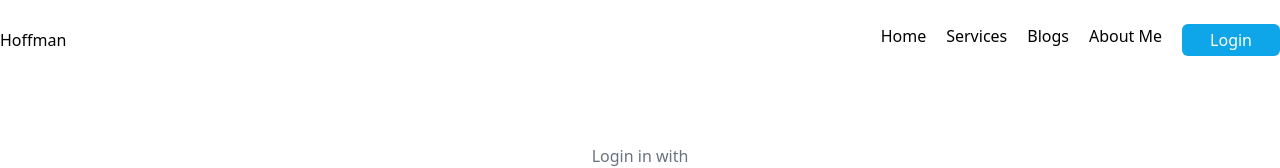
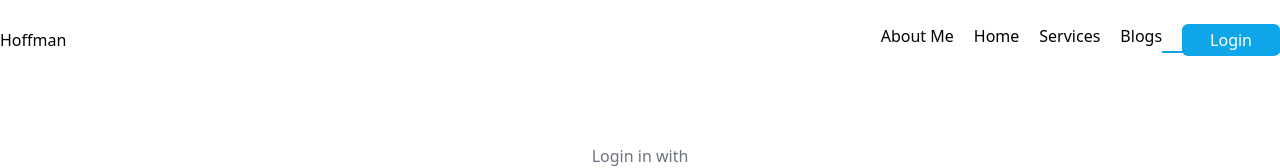
Before and after one commit to iamraihan/doctor-hoffman-independent-service, a React (Create React App) app: page /login in a window 1280 px wide. Shown: the top 168 px of the page. Built offline with nearby package versions, Linux system fonts and the light colour scheme; no server answers.

Commit message:
custom link added

```diff
--- a/package.json
+++ b/package.json
@@ -3,6 +3,7 @@
   "version": "0.1.0",
   "private": true,
   "dependencies": {
+    "@heroicons/react": "^1.0.6",
     "@testing-library/jest-dom": "^5.16.4",
     "@testing-library/react": "^13.1.1",
     "@testing-library/user-event": "^13.5.0",
@@ -10,6 +11,7 @@
     "react": "^18.0.0",
     "react-dom": "^18.0.0",
     "react-firebase-hooks": "^5.0.3",
+    "react-hook-form": "^7.30.0",
     "react-icons": "^4.3.1",
     "react-router-dom": "^6.3.0",
     "react-scripts": "5.0.1",
--- /dev/null
+++ b/src/Pages/CustomLInk/CustomLink.js
@@ -0,0 +1,22 @@
+import { ColorSwatchIcon } from '@heroicons/react/solid';
+import React from 'react';
+import { Link, useMatch, useResolvedPath } from 'react-router-dom';
+
+const CustomLink = ({ children, to, ...props }) => {
+    let resolved = useResolvedPath(to);
+    let match = useMatch({ path: resolved.pathname, end: true });
+    return (
+        <div>
+            <Link
+                style={{ borderBottom: match ? '2px solid #0ea5e9' : '', color: match ? '#0ea5e9' : '' }}
+                to={to}
+                {...props}
+            >
+                {children}
+            </Link>
+
+        </div>
+    );
+};
+
+export default CustomLink;
--- a/src/Pages/Home/Checkout/Checkout.js
+++ b/src/Pages/Home/Checkout/Checkout.js
@@ -1,12 +1,25 @@
 import React from 'react';
-import { useParams } from 'react-router-dom';
+
+import { useForm } from "react-hook-form";
 
 const Checkout = () => {
     // const { productId } = useParams()
+    const { register, handleSubmit, watch, formState: { errors } } = useForm();
+    const onSubmit = data => console.log(data);
     return (
-        <div>
-            <h2>Product checkout</h2>
-        </div>
+        <div>This is checkout page.</div>
+        /* "handleSubmit" will validate your inputs before invoking "onSubmit" */
+        // <form onSubmit={handleSubmit(onSubmit)}>
+        //     {/* register your input into the hook by invoking the "register" function */}
+        //     <input defaultValue="test" {...register("example")} />
+
+        //     {/* include validation with required or other standard HTML validation rules */}
+        //     <input {...register("exampleRequired", { required: true })} />
+        //     {/* errors will return when field validation fails  */}
+        //     {errors.exampleRequired && <span>This field is required</span>}
+
+        //     <input type="submit" />
+        // </form>
     );
 };
 
--- a/src/Pages/Shared/Navbar/Navbar.js
+++ b/src/Pages/Shared/Navbar/Navbar.js
@@ -1,32 +1,40 @@
-import React from 'react';
+import React, { useState } from 'react';
 import { Link } from 'react-router-dom';
 import { useAuthState } from 'react-firebase-hooks/auth';
 import auth from '../../firebase.init';
 import { signOut } from 'firebase/auth';
+import { MenuIcon, XIcon } from '@heroicons/react/solid'
+import CustomLink from '../../CustomLInk/CustomLink';
 
 const Navbar = () => {
     const [user, loading, error] = useAuthState(auth);
+    const [open, setOpen] = useState(false)
 
     const logout = () => {
         signOut(auth);
     };
     return (
-        <nav className='md:flex justify-between max-w-screen-xl h-20 items-center	 mx-auto'>
+        <div className=''>
+            <div onClick={() => setOpen(!open)} className='w-6 h-6  md:hidden'>
+                {open ? <XIcon></XIcon> : <MenuIcon></MenuIcon>}
+            </div>
+            <nav className={`md:flex md:justify-between bg-white  md:max-w-screen-xl md:h-20 items-center md:mx-auto absolute md:static  duration-500 ease-in ${open ? 'top-6' : 'top-[-120px]'}`}>
                 <div>
                     <Link to='/'>Hoffman</Link>
                 </div>
-            <div className='md:flex'>
-                <Link className='ml-5 list-none' to='/'><li>Home</li></Link>
-                <Link className='ml-5 list-none' to='/services'><li>Services</li></Link>
-                <Link className='ml-5 list-none' to='/blogs'><li>Blogs</li></Link>
-                <Link className='ml-5 list-none' to='/about-me'><li>About Me</li></Link>
+                <div className='flex '>
+                    <CustomLink className='ml-5 pb-' to='/about-me'>About Me</CustomLink>
+                    <CustomLink className='ml-5 pb-' to='/'>Home</CustomLink>
+                    <CustomLink className='ml-5 pb-' to='/services'>Services</CustomLink>
+                    <CustomLink className='ml-5 pb-' to='/blogs'>Blogs</CustomLink>
                     {
-                    user ? <Link to='/login'><button onClick={logout} className=" ml-5 px-7 py-1 bg-sky-500 text-white rounded-md hover:bg-sky-700">LogOut</button></Link>
+                        user ? <CustomLink to='/login'><button onClick={logout} className=" ml-5 px-7 py-1 bg-sky-500 text-white rounded-md hover:bg-sky-700">LogOut</button></CustomLink>
                             :
-                        <Link to='/login'><button className=" ml-5 px-7 py-1 bg-sky-500 text-white rounded-md hover:bg-sky-700">Login</button></Link>
+                            <CustomLink to='/login'><button className=" ml-5 px-7 py-1 bg-sky-500 text-white rounded-md hover:bg-sky-700">Login</button></CustomLink>
                     }
                 </div>
             </nav>
+        </div>
     );
 };
 
```
Also changed, not shown: 1 other file (tests, documents, lock files or other folders). Lines whose indentation alone changed are shown as unchanged.
